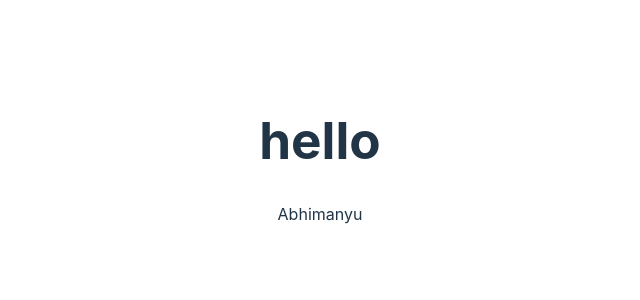
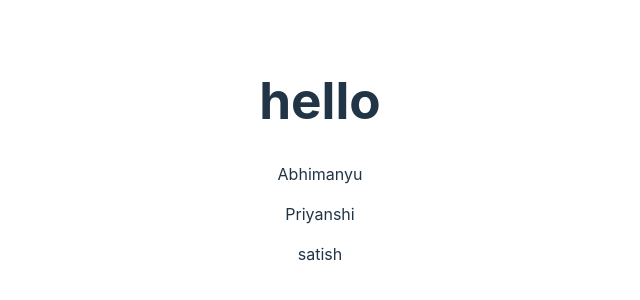
Before and after one commit to wedding-planner-05/wedding_planner, a React (Vite) app in the folder wedding-management/: page / in a window 1280 px wide. Shown: the part 240-540 px from the top of the page, without its empty margins (320-960 px from the left). Built offline with nearby package versions, Linux system fonts and the light colour scheme.

Commit message:
add header

```diff
--- a/wedding-management/src/App.jsx
+++ b/wedding-management/src/App.jsx
@@ -7,6 +7,8 @@ function App() {
   return <>
     <h1> hello</h1>
     <p>Abhimanyu</p>
+    <p>Priyanshi</p>
+    <p>satish</p>
   </>
 }
 
```
